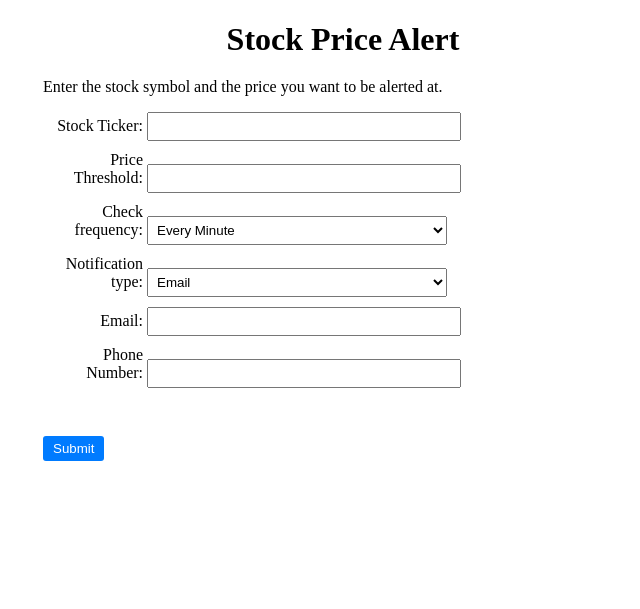
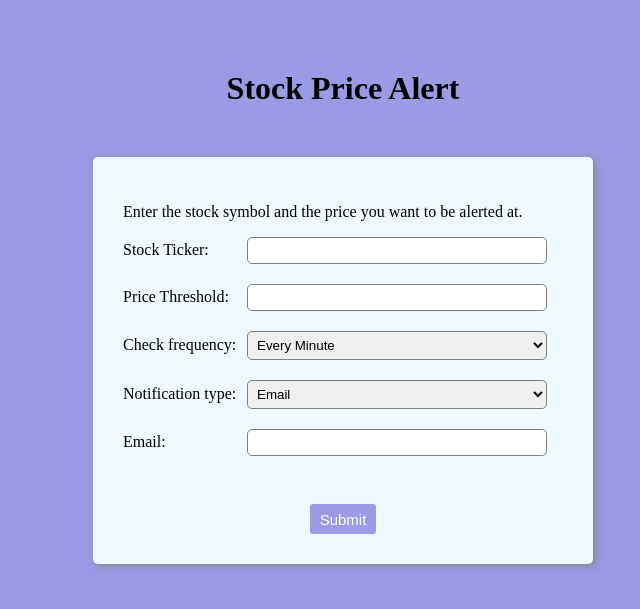
Before and after one commit to Anushil007/Stock-Tracker, a Flask app: page / in a window 1280 px wide. Shown: the top 609 px of the page, without its empty margins (297-937 px from the left). Run offline with Flask 3, Linux system fonts and the light colour scheme.

Commit message:
Added CSS

```diff
--- a/static/style.css
+++ b/static/style.css
@@ -1,47 +1,71 @@
-.container {
-    max-width: 600px;
-    margin: 0 auto;
+body{
+  background-color:  #9a9ae5;
 }
 
-  h1 {
+h1{
   text-align: center;
-    margin-bottom: 20px;
+  margin-top: 70px;
+}
+
+.container {
+  max-width: 500px;
+  margin: 50px auto;
+  background-color: aliceblue;
+  padding: 30px;
+  box-sizing: border-box;
+  border-radius: 5px;
+  box-shadow: 2px 2px 7px #888888;
 }
 
 label {
   display: inline-block;
-    width: 100px;
-    text-align: right;
+  width: 120px;
+  font-size: medium;
+  font-weight: 510;
 }
 
 input[type="text"],
 input[type="number"],
 input[type="email"],
-  input[type="tel"],
-  select {
+input[type="tel"]{
+  width: 288px;
+  padding: 5px;
+  margin-bottom: 20px;
+  border-radius: 5px;
+  outline: none;
+  border: 1px solid gray;
+}
+#frequency, #notification {
   width: 300px;
   padding: 5px;
-    margin-bottom: 10px;
+  margin-bottom: 20px;
+  border-radius: 5px;
+  outline: none;
+  border: 1px solid gray;
+}
+#btn-submit{
+  text-align: center;
 }
 
 button[type="submit"] {
   margin-top: 10px;
   padding: 5px 10px;
-    background-color: #007bff;
+  background-color: #9a9ae5;
   color: #fff;
   border: none;
   border-radius: 3px;
+  font-size: 15px;
+  height: 30px;
+  cursor: pointer;
+}
+button:hover{
+  background-color: #007bff;
 }
 
 .hide {
-    display: block;
+  display: none;
 }
 
-
-
-  .hide1 {
-    display: block;
-  }
 #error-message {
   color: red;
   margin-top: 10px;
--- a/templates/index.html
+++ b/templates/index.html
@@ -2,14 +2,15 @@
 <html>
 <head>
   <title>Stock Price Alert</title>
-  <link rel="stylesheet" href="{{ url_for('static', filename='style.css') }}">
-
+  <link rel="stylesheet" type="text/css" href="/static/style.css">
 </head>
 
 <body>
+  <h1>Stock Price Alert</h1>
+
   <div class="container">
-    <h1>Stock Price Alert</h1>
     <p>Enter the stock symbol and the price you want to be alerted at.</p>
+
     <form id="alert-form">
       <label for="ticker">Stock Ticker:</label>
       <input type="text" id="ticker" name="ticker" required>
@@ -17,43 +18,48 @@
       <label for="threshold">Price Threshold:</label>
       <input type="number" id="threshold" name="threshold" required>
       <br>
+
       <label for="frequency">Check frequency:</label>
       <select id="frequency" name="frequency">
-        <option value="60">Every Minute</option>
-        <option value="3600">Every Hour</option>
-        <option value="86400">Every Day</option>
-        <option value="604800">Every Week</option>
+        <option value="1">Every Minute</option>
+        <option value="60">Every Hour</option>
+        <option value="1440">Every Day</option>
+        <option value="10080">Every Week</option>
       </select>
       <br>
+
       <label for="notification">Notification type:</label>
       <select id="notification" name="notification">
-        <option value="email" name = "email">Email</option>
-        <option value="text-message" name = "phone">Text Message</option>
+        <option value="email">Email</option>
+        <option value="text-message">Text Message</option>
       </select>
       <br>
-      <div id="email-input" class="hide1">
+
+      <div id="email-input" class="hide">
         <label for="email">Email:</label>
         <input type="email" id="email" name="email">
       </div>
 
-
-
       <div id="phone-input" class="hide">
         <label for="phone">Phone Number:</label>
-        <input type="tel" id="phone" name="phone" pattern="[0-9]{10}"disable>
+        <input type="tel" id="phone" name="phone" pattern="[0-9]{10}">
       </div>
       <br>
+
       <div id="error-message" class="hide"></div>
-      <button type="submit">Submit</button>
+      <div id="btn-submit">
+        <button type="submit">Submit</button>
+      </div>
+
     </form>
   </div>
-  <!-- <script src="{{ url_for('static', filename='script.js') }}"></script>
-  <script src="app.js"></script> -->
 
-  <script>
+  <script >
     const notificationSelect = document.getElementById("notification");
 const emailinput = document.getElementById("email-input");
 const phoneinput = document.getElementById("phone-input");
+phoneinput.style.display = "none";
+emailinput.style.display = "block";
 
 notificationSelect.addEventListener("change", function() {
   const notificationType = notificationSelect.value;
@@ -62,10 +68,11 @@ notificationSelect.addEventListener("change", function() {
     emailinput.style.display = "none";
     phoneinput.style.display = "block";
   } else {
-    // phoneinput.style.display = "none";
+    phoneinput.style.display = "none";
     emailinput.style.display = "block";
   }
 });
-</script>
+  </script>
+
 </body>
 </html>
```
Lines whose indentation alone changed are shown as unchanged.
